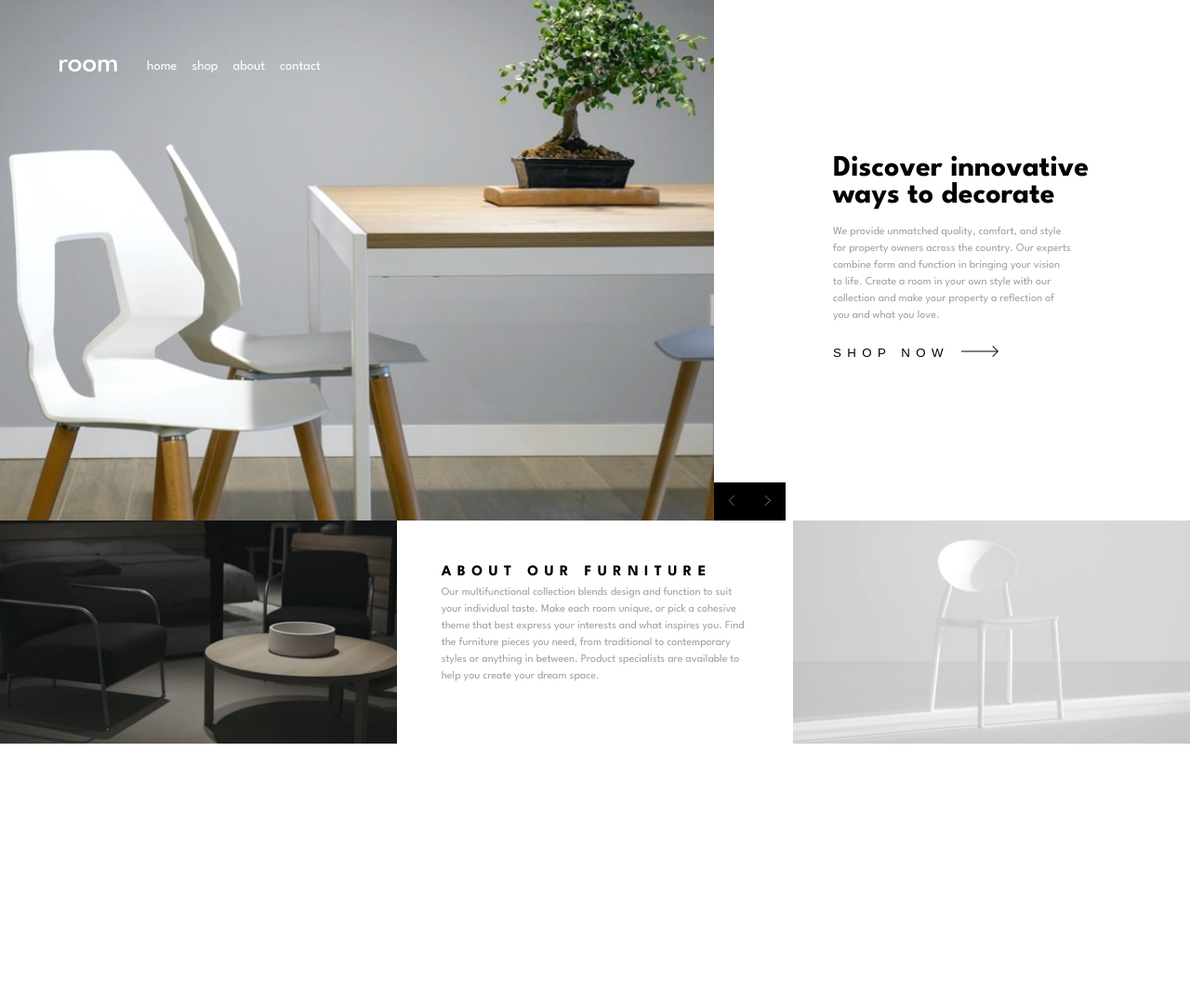
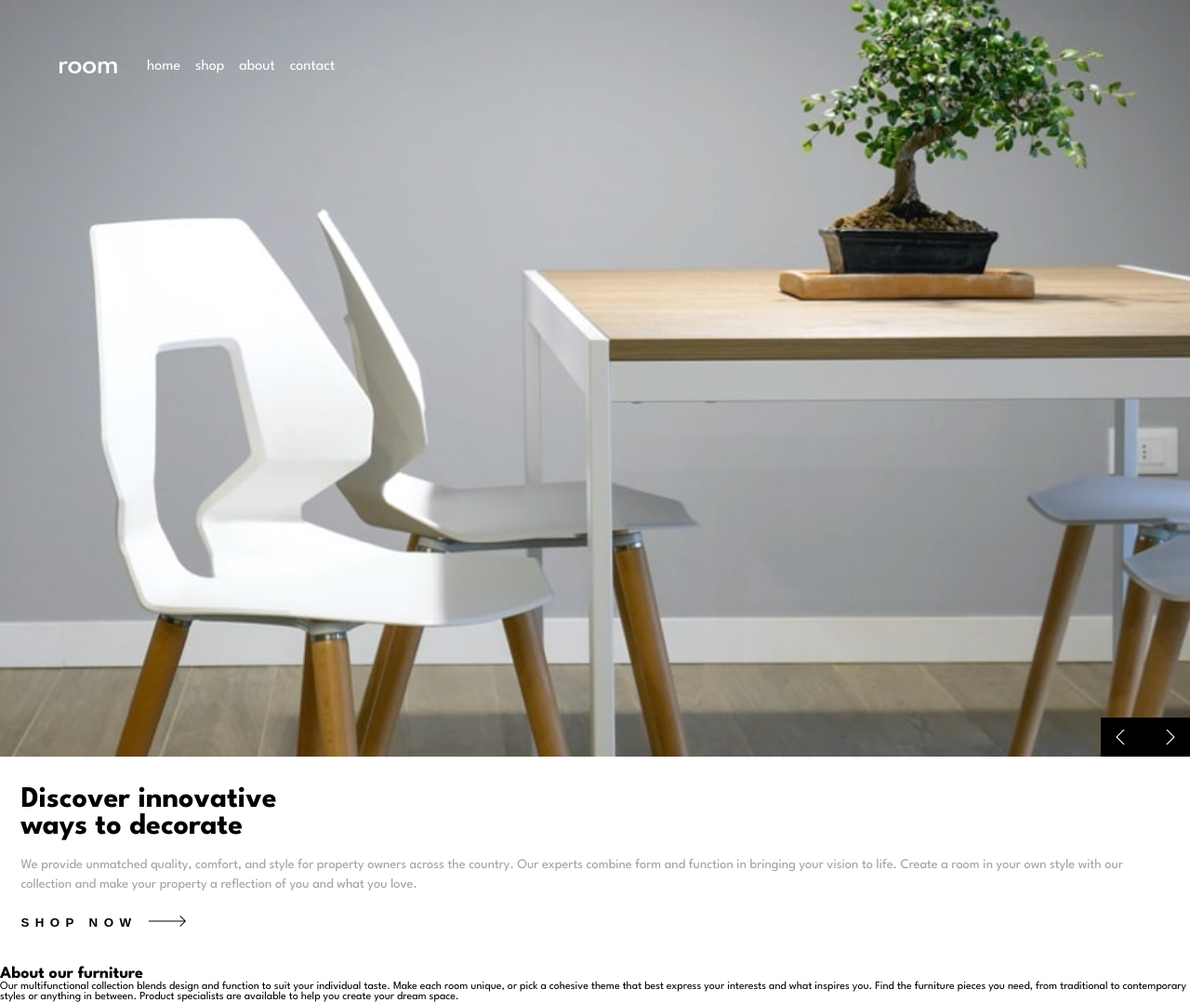
Before and after one commit to sudhanshusingh-g/room-homepage, a plain HTML site: page index.html in a window 1280 px wide. Shown: the whole page at 93% size. Before the commit the page ends 800 px from the top, so only its background shows below. Drawn offline with Linux system fonts and the light colour scheme.

Commit message:
responsive slide completed.

```diff
--- a/index.html
+++ b/index.html
@@ -17,17 +17,56 @@
       href="https://fonts.googleapis.com/css2?family=League+Spartan:wght@100..900&display=swap"
       rel="stylesheet"
     />
+    <script src="script.js" defer></script>
 
     <title>Room homepage</title>
   </head>
   <body>
     <main>
-      <section class="slider_div">
-        <div class="slide_container">
+      <section class="slider_container">
+        <div class="image_slide_container">
+          <picture>
+            <source
+              id="desktop_image"
+              media="(min-width: 768px)"
+              srcset="./images/desktop-image-hero-1.jpg"
+            />
+
+            <img
+              id="mobile_image"
+              src="./images/mobile-image-hero-1.jpg"
+              alt="Mobile Image Hero 1"
+            />
+          </picture>
+          <header>
+            <div class="menu_icon">
+              <img src="./images/icon-hamburger.svg" alt="Menu Icon">
+            </div>
             <nav>
-            <div class="logo_container">
+              <div class="logo">
                 <img src="./images/logo.svg" alt="logo" />
               </div>
+              <ul class="desktop_menu">
+                <li>
+                  <a href="#">Home</a>
+                </li>
+                <li>
+                  <a href="#">Shop</a>
+                </li>
+                <li>
+                  <a href="#">About</a>
+                </li>
+                <li>
+                  <a href="#">Contact</a>
+                </li>
+              </ul>
+            </nav>
+
+            <div class="mobile_menu">
+              <div class="close_icon">
+                <img src="./images/icon-close.svg" alt="Close Icon">
+              </div>
+              <nav>
                 <ul>
                   <li>
                     <a href="#">Home</a>
@@ -42,12 +81,25 @@
                     <a href="#">Contact</a>
                   </li>
                 </ul>
-          </nav>
+            </div>
+          </header>
+
+          <div class="navigation_container">
+            <button class="prev">
+                <img src="./images/icon-angle-left.svg" alt="Left Angle Icon" />
+            </button>
+            <button class="next">
+                <img
+                  src="./images/icon-angle-right.svg"
+                  alt="Right Angle Icon"
+                />
+            </button>
+          </div>
         </div>
         <div class="discover_container">
           <div class="discover_text">
             <h1>Discover innovative<br/> ways to decorate</h1>
-            <p>
+            <p id="discover_description">
               We provide unmatched quality, comfort, and style for property
               owners across the country. Our experts combine form and function
               in bringing your vision to life. Create a room in your own style
@@ -61,22 +113,9 @@
               </div>
             </button>
           </div>
-          <div class="navigation_container">
-            <button>
-              <div class="arrow_left">
-                <img src="./images/icon-angle-left.svg" alt="Left Angle Icon" />
+
         </div>
-            </button>
-            <button>
-              <div class="arrow_right">
-                <img
-                  src="./images/icon-angle-right.svg"
-                  alt="Right Angle Icon"
-                />
-              </div>
-            </button>
-          </div>
-        </div>
+
       </section>
       <section class="about_section">
         <div class="product_dark"></div>
@@ -96,23 +135,5 @@
         <div class="product_light"></div>
       </section>
     </main>
-
-    <!-- We provide
-    unmatched quality, comfort, and style for property owners across the
-    country. Our experts combine form and function in bringing your vision to
-    life. Create a room in your own style with our collection and make your
-    property a reflection of you and what you love. Shop now -->
-
-    <!-- We are available
-    all across the globe With stores all over the world, it's easy for you to
-    find furniture for your home or place of business. Locally, we're in most
-    major cities throughout the country. Find the branch nearest you using our
-    store locator. Any questions? Don't hesitate to contact us today. Shop now -->
-
-    <!-- Manufactured with the best materials Our modern furniture store provide a
-    high level of quality. Our company has invested in advanced technology to
-    ensure that every product is made as perfect and as consistent as possible.
-    With three decades of experience in this industry, we understand what
-    customers want for their home and office. Shop now  -->
   </body>
 </html>
--- /dev/null
+++ b/script.js
@@ -0,0 +1,57 @@
+const menuIcon = document.querySelector(".menu_icon");
+const mobileMenu = document.querySelector(".mobile_menu");
+const closeIcon = document.querySelector(".close_icon");
+const previous = document.querySelector(".prev");
+const next=document.querySelector(".next");
+const description = document.getElementById("discover_description");
+const mobileImage = document.getElementById("mobile_image");
+const desktopImage=document.getElementById("desktop_image");
+
+
+const mobileSlideImages=[
+    "images/mobile-image-hero-1.jpg",
+    "images/mobile-image-hero-2.jpg",
+    "images/mobile-image-hero-3.jpg",
+]
+
+const desktopSlideImages=[
+    "images/desktop-image-hero-1.jpg",
+    "images/desktop-image-hero-2.jpg",
+    "images/desktop-image-hero-3.jpg",
+]
+
+const descriptionTexts=[
+    "We provide unmatched quality, comfort, and style for property owners across the country. Our experts combine form and function in bringing your vision to life. Create a room in your own style with our collection and make your property a reflection of you and what you love.",
+    "We are available all across the globe With stores all over the world, it's easy for you to find furniture for your home or place of business. Locally, we're in most major cities throughout the country. Find the branch nearest you using our store locator. Any questions? Don't hesitate to contact us today.",
+    "Manufactured with the best materials Our modern furniture store provide a high level of quality. Our company has invested in advanced technology to ensure that every product is made as perfect and as consistent as possible.With three decades of experience in this industry, we understand what customers want for their home and office."
+]
+
+let currentSlideIndex=0;
+
+
+menuIcon.addEventListener("click", () => {
+  mobileMenu.classList.add("active");
+});
+
+closeIcon.addEventListener("click", () => {
+    mobileMenu.classList.remove("active");
+});
+
+function updateSlide(){
+    if(window.innerWidth >=768){
+    desktopImage.srcset = desktopSlideImages[currentSlideIndex];
+    description.innerText = descriptionTexts[currentSlideIndex];
+    }
+    mobileImage.src=mobileSlideImages[currentSlideIndex];
+    description.innerText=descriptionTexts[currentSlideIndex];
+}
+
+next.addEventListener("click",()=>{
+    currentSlideIndex=(currentSlideIndex+1)%mobileSlideImages.length;
+    updateSlide();
+});
+
+previous.addEventListener("click",()=>{
+    currentSlideIndex=(currentSlideIndex-1+mobileSlideImages.length)%mobileSlideImages.length;
+    updateSlide();
+});
--- a/style.css
+++ b/style.css
@@ -1,33 +1,36 @@
-:root{
+:root {
   --dark-gray: hsl(0, 0%, 63%);
   --black: hsl(0, 0%, 0%);
   --white: hsl(0, 0%, 100%);
   --very-dark-gray: hsl(0, 0%, 27%);
 }
 
-*,*::before,*::after{
+*,
+*::before,
+*::after {
   margin: 0;
   padding: 0;
   box-sizing: border-box;
 }
 
-body{
+body {
   font-size: 12px;
-    font-family: 'League Spartan', sans-serif;
+  font-family: "League Spartan", sans-serif;
 }
-img{
+picture,
+img {
   width: 100%;
   height: 100%;
   object-fit: cover;
+  display: block;
 }
-a{
+a {
   text-decoration: none;
-    color: var(--white);
 }
-ul{
+ul {
   list-style: none;
 }
-button{
+button {
   cursor: pointer;
   border: none;
   outline: none;
@@ -36,143 +39,148 @@ button{
   justify-content: center;
   gap: 0.8rem;
 }
-
-main{
-    height: 100vh;
+header {
   display: flex;
-    flex-direction: column;
+  align-items: center;
+  position: absolute;
+  top: 0;
+  left: 0;
+  width: 100%;
+  padding: 2rem 1.4rem;
 }
-
-
-
-.slider_div{
-    display: grid;
-    grid-template-columns: 60% 40%;
-    height: 70%;
-
+nav {
+  display: flex;
+  align-items: center;
+  justify-content: center;
+  gap: 2rem;
+  width: 100%;
 }
-
-.slide_container{
-    background-image: url('images/desktop-image-hero-1.jpg');
-    background-size: cover;
-    background-position: center;
-    background-repeat: no-repeat;
+.image_slide_container{
+    position: relative;
 }
-
-nav{
+.desktop_menu {
+  display: none;
+}
+.mobile_menu{
+    position: absolute;
+    left: 0;
+    top: 0;
+    display: flex;
+    align-items: center;
+    justify-content: center;
+    gap: 1rem;
+    width: 100%;
+    background: var(--white);
+    padding: 2rem 1rem;
+    transform: translateY(-100%);
+    transition: transform 0.3s;
+}
+.mobile_menu ul{
     display: flex;
     align-items: center;
     gap: 2rem;
+}
+.mobile_menu ul li a{
+    text-transform: lowercase;
+    font-weight: 700;
+    color: var(--black);
+}
+.active{
+    transform: translateY(0);
+}
+
+/* Discover products */
+.discover_container{
+    display: flex;
+    align-items: center;
+    justify-content: center;
+    padding: 2rem 1.4rem;
+}
+.discover_text{
+    display: flex;
+    flex-direction: column;
+    gap: 1rem;
+}
+.discover_text h1{
+    font-size: 2rem;
+    color: var(--black);
+}
+.discover_text p{
+    font-size: 0.9rem;
+    color: var(--dark-gray);
+    line-height: 1.5;
+}
+.discover_text button{
+    background: none;
+    justify-content: flex-start;
+    text-transform: uppercase;
+    font-weight: 600;
+    color: var(--black);
+    letter-spacing: 0.4rem;
+    padding: 0.4rem 0;
+}
+
+/* Slide navigation  */
+.navigation_container{
+    display: flex;
+    align-items: center;
+    justify-content: center;
+    background: var(--black);
+    position: absolute;
+    bottom: 0%;
+    right: 0%;
+}
+.navigation_container button{
+    background: none;
+    padding: 0.8rem 1rem;
+}
+.navigation_container button img{
+    width: 1rem;
+    height: 1rem;
+}
+.navigation_container button:hover{
+    background: var(--very-dark-gray);
+}
+
+@media screen and (min-width: 768px) {
+    header{
         padding: 4rem;
     }
-nav ul{
+  .menu_icon {
+    display: none;
+  }
+  .mobile_menu {
+    display: none;
+  }
+  nav {
+    justify-content: flex-start;
+    gap: 2rem;
+    width: 100%;
+  }
+  .desktop_menu {
     display: flex;
+    align-items: center;
     gap: 1rem;
-    font-size: 0.9rem;
+  }
+  nav ul li a{
+    font-size: 1rem;
     text-transform: lowercase;
+    color: var(--white);
   }
   nav ul li::after{
-    content: '';
+    content: "";
     display: block;
     width: 100%;
     height: 2px;
     background-color: var(--white);
+    transform: scaleX(0);
+    transform-origin: center;
+    transition: transform 0.3s;
     position: relative;
-    top: 4px;
-    transform-origin: center;
-    transform: scaleX(0);
-    transition: transform 0.3s;
+    top: 0.4rem;
   }
     nav ul li:hover::after{
         transform: scaleX(1);
     }
-.discover_container{
-    display: flex;
-    align-items: center;
-    justify-content: center;
-    padding: 0 4rem;
-    position: relative;
+
 }
-.discover_text{
-    margin-left: 4rem;
-}
-.discover_text h1{
-    font-size: 2rem;
-    margin-bottom: 1rem;
-}
-.discover_text p{
-    color: var(--dark-gray);
-    margin-bottom: 1rem;
-    width: 80%;
-    line-height: 1.5;
-}
-.discover_text button{
-    background: none;
-    color: var(--black);
-    padding: 0.4rem 0;
-    text-transform: uppercase;
-    letter-spacing: 0.4rem;
-    font-weight: 500;
-}
-.discover_text button:hover{
-    color: var(--dark-gray);
-}
-.discover_text button:hover svg{
-    stroke: var(--dark-gray);
-}
-.navigation_container{
-    position: absolute;
-    bottom: 0;
-    left: 0;
-    display: flex;
-    align-items: center;
-}
-.navigation_container button{
-    background: var(--black);
-    width: 100%;
-    padding: 0.8rem 1rem;
-}
-.navigation_container button:hover{
-    background-color: var(--very-dark-gray);
-}
-.arrow_left{
-    width: 0.4rem;
-}
-.arrow_right{
-    width: 0.4rem;
-}
-
-
-
-/* About Section */
-.about_section{
-    display: grid;
-    grid-template-columns: repeat(3,1fr);
-    height: 30%;
-}
-.about_product{
-    padding: 3rem;
-}
-.about_text h2{
-        font-size: 1rem;
-    margin-bottom: 0.4rem;
-    text-transform: uppercase;
-    letter-spacing: 0.4rem
-}
-.about_text p{
-        color: var(--dark-gray);
-    line-height: 1.5;
-}
-
-.product_dark{
-    background-image: url('./images/image-about-dark.jpg');
-    background-size: cover;
-    background-position: center;
-    background-repeat: no-repeat;
-}
-.product_light{
-    background-image: url('./images/image-about-light.jpg');
-    background-size: cover;
-    background-position: center;
-    background-repeat: no-repeat;
-}
```
Lines whose indentation alone changed are shown as unchanged.
